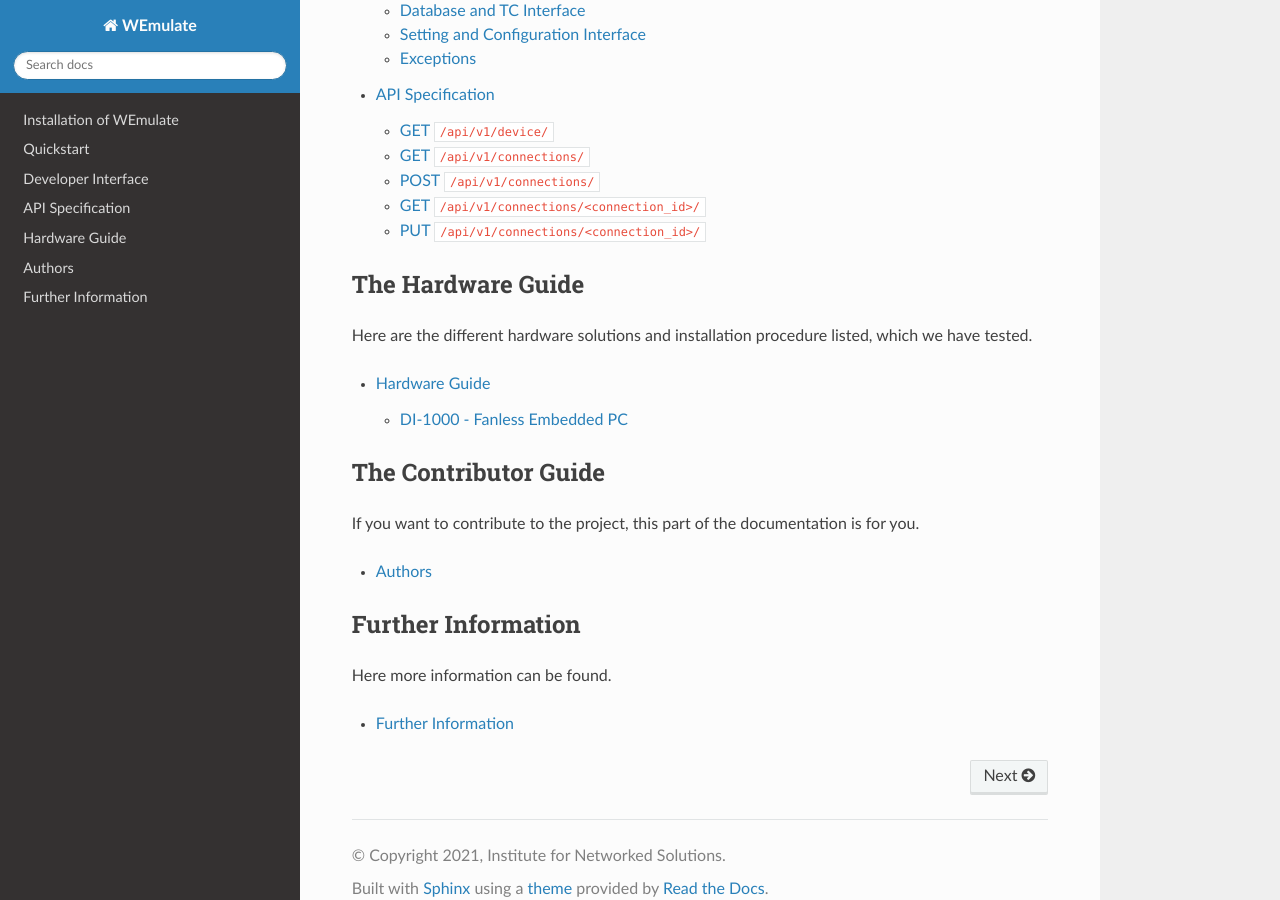
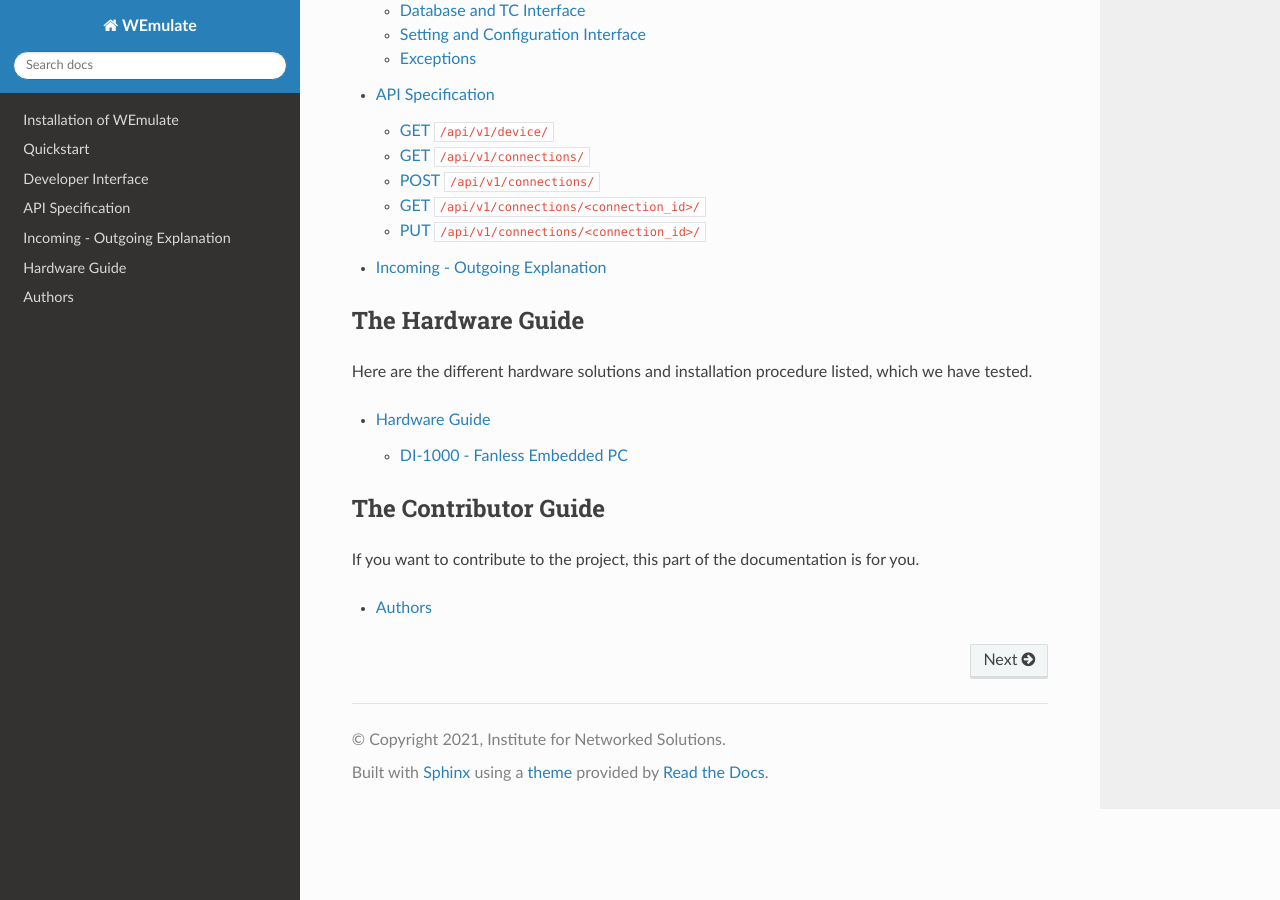
Before and after one commit to wemulate/wemulate, a Sphinx documentation site: the page built from docs/index.rst, in a window 1280 px wide and 900 px high, scrolled down 1017 px. Built offline with Sphinx 7.4.7 and the Read the Docs theme 2.0.0, drawn with Linux system fonts in a browser that asks for light colours.

Commit message:
change docu structure

```diff
--- a/docs/dev/further-information.rst
+++ b/docs/dev/incoming-outgoing-explanation.rst
@@ -1,7 +1,7 @@
-.. further-information:
+.. incoming-outgoing-explanation:
 
-Further Information
-#####################
+Incoming - Outgoing Explanation
+###################################
 WEmulate uses tc in the background. Because tc can not be set on bridge interfaces, the developer decided to set the appropriate disturbance parameters on the first interface used in the bridge. The developers have introduced two keywords: incoming and outgoing, to influence the traffic in different directions.
 If there are the interfaces LAN-A and LAN-B in the current connection, incoming influences the traffic from LAN-A to LAN-B, whereas outgoing influences the traffic in the other direction from LAN-B to LAN-A.
 The following drawings should clarify the handling:
--- a/docs/index.rst
+++ b/docs/index.rst
@@ -24,7 +24,7 @@ this part of the documentation is for you.
 
    dev/developer-interface
    dev/api
-
+   dev/incoming-outgoing-explanation
 
 The Hardware Guide
 ********************
@@ -46,12 +46,3 @@ you.
    :maxdepth: 3
 
    dev/authors
-
-Further Information
-*********************
-Here more information can be found.
-
-.. toctree::
-   :maxdepth: 2
-
-   dev/further-information
```
Also changed, not shown: 1 other file.
